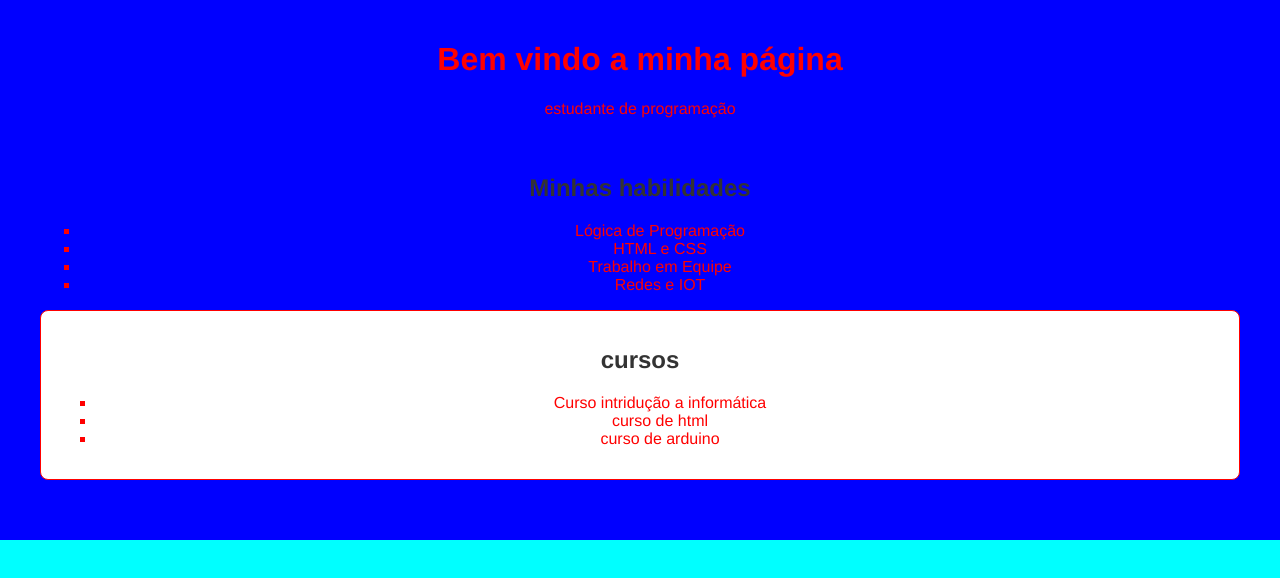
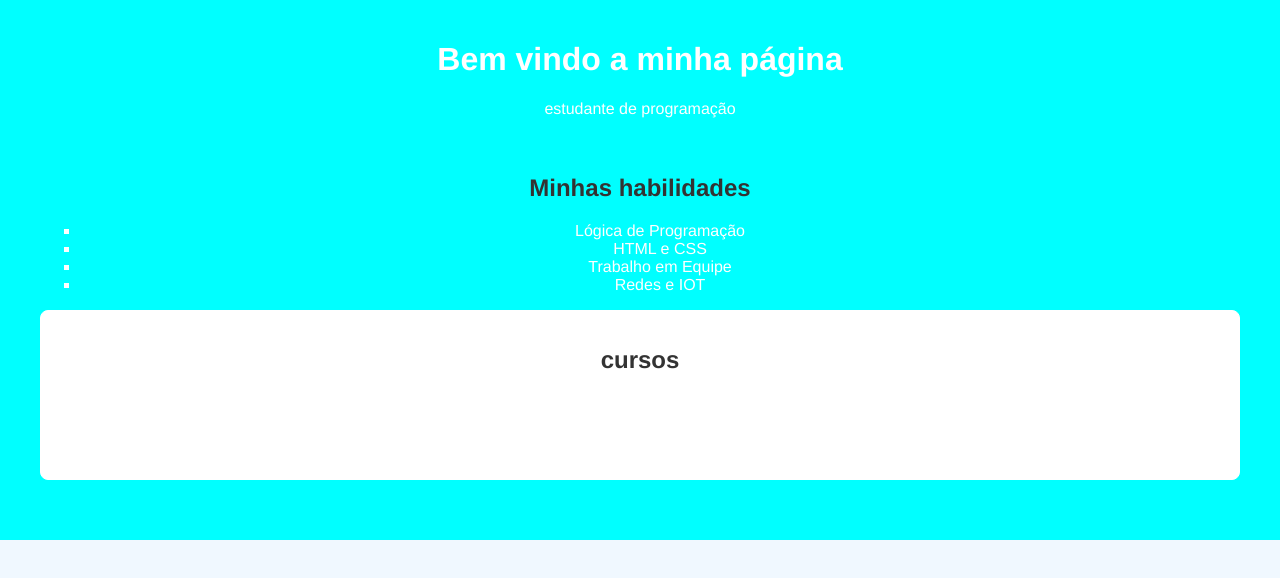
Before and after one commit to davizinho651/site, a plain HTML site: page index.html in a window 1280 px wide. Drawn offline with Linux system fonts and the light colour scheme.

Commit message:
Add files via upload

```diff
--- a/index.html
+++ b/index.html
@@ -5,13 +5,13 @@
     <style>
         body{
             font-family: 'Franklin Gothic Medium', 'Arial Narrow', Arial, sans-serif;
-            background-color: aqua;
+            background-color: aliceblue;
             margin: 0;
             padding: 0;
         }
         header{
-            background-color: blue;
-            color: red;
+            background-color: aqua;
+            color: white;
             padding: 20px;
             text-align: center;
         }
```
